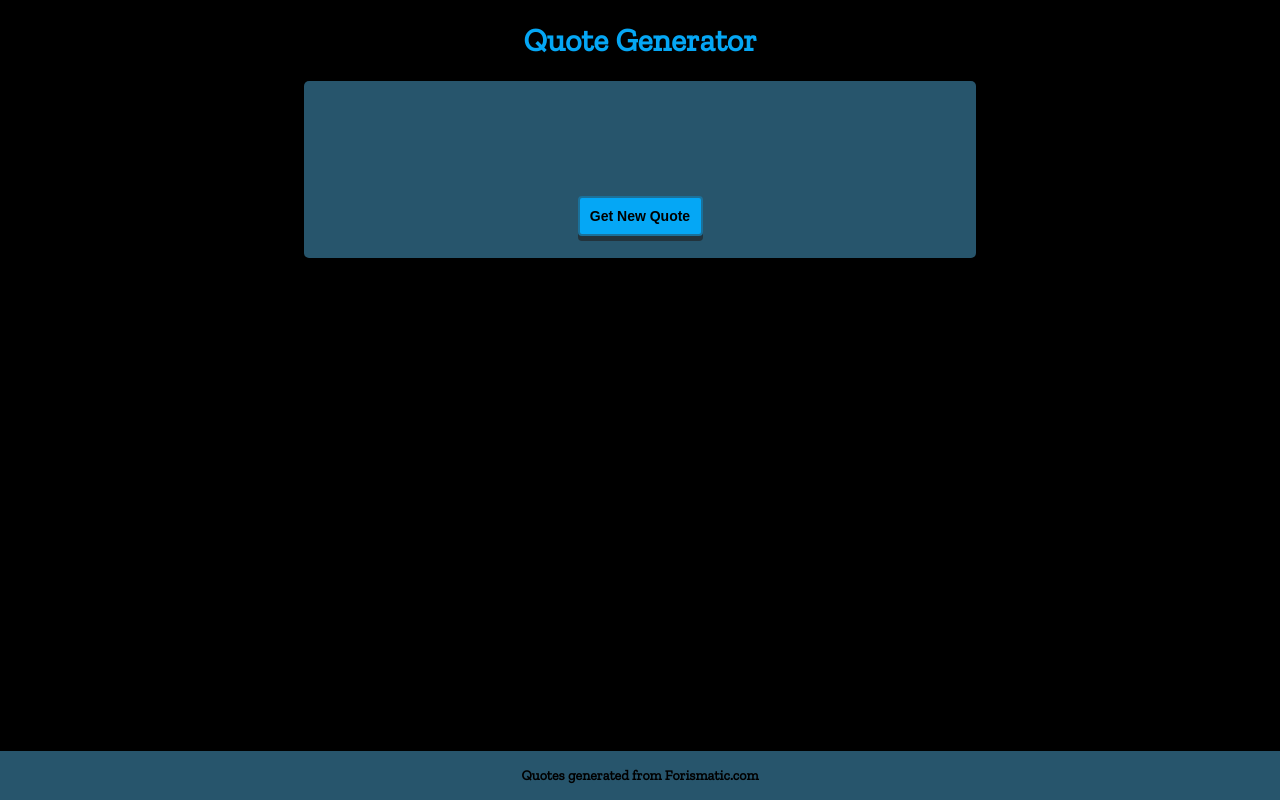
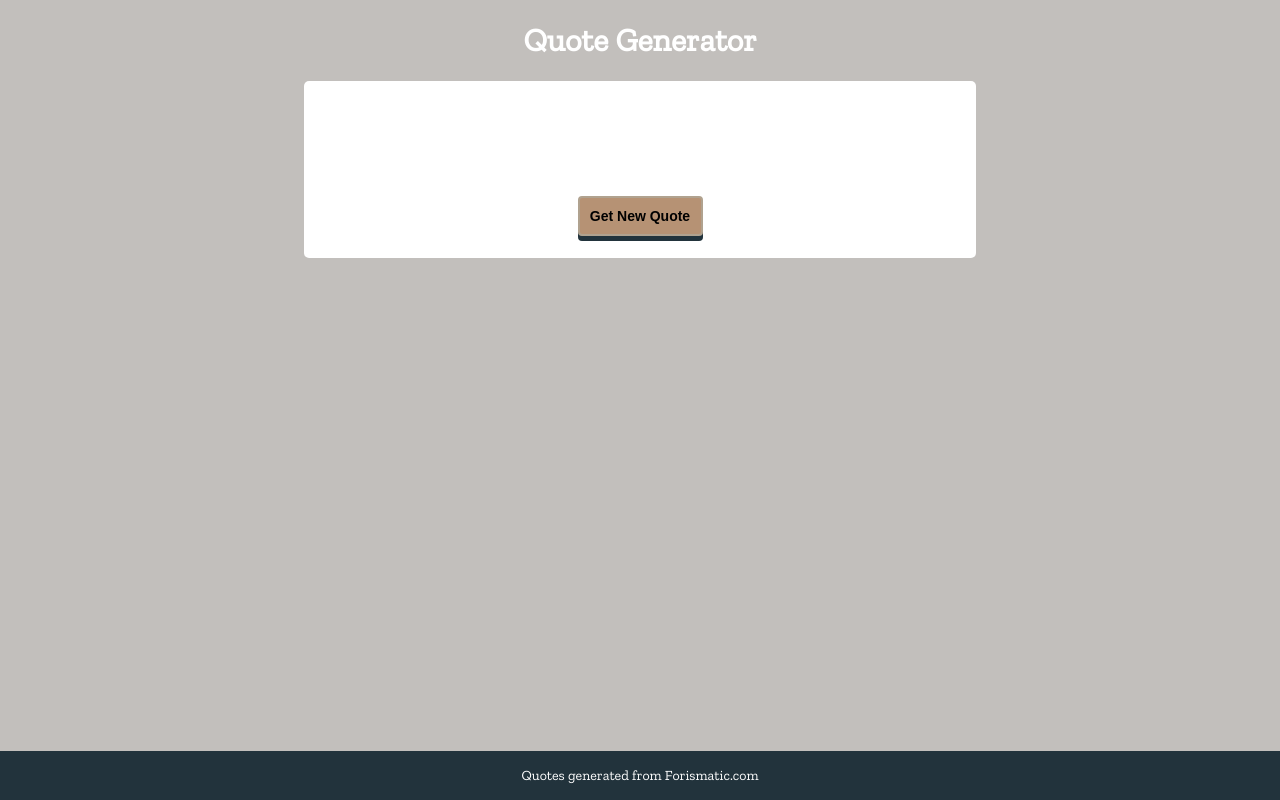
Before and after one commit to marigerr/quote-machine, a plain HTML site: page index.html in a window 1280 px wide. Drawn offline with nearby package versions, Linux system fonts and the light colour scheme.

Commit message:
light color changes

```diff
--- a/index.css
+++ b/index.css
@@ -1,5 +1,5 @@
 html {
-  background-color: black;
+  background-color: #C2BFBC;
   font-family: 'Zilla Slab', serif;
   height: 100%;
   width: 100%;
@@ -9,14 +9,13 @@ html {
 
 #headerTitle {
   text-align: center;
-  color: #05A7F5;
+  color: white;
 }
 
 #quote-box {
   width: 50%;
   height: 50%;
-  /*background-color: white;*/
-  background-color: #27556C;
+  background-color: white;
   margin: 0 auto;
   padding: 20px;
   border-radius: 5px;
@@ -25,7 +24,6 @@ html {
   justify-content: space-around;
   align-items: center;
   font-size: 20px;
-  /*color:white;*/
 }
 
 #author {
@@ -39,8 +37,8 @@ html {
 
 .button {
   width: 125px;
-  background-color: #05A7F5;
-  border: 2px solid #1A719B;
+  background-color: #B69274;
+  border: 2px solid #B0A28F;
   color: black;
   padding: 10px 10px;
   text-align: center;
@@ -61,7 +59,7 @@ html {
 }
 
 .button:active {
-  background-color: #801515;
+  background-color: #B69274;
   box-shadow: 0 2px #666;
   transform: translateY(4px);
 }
@@ -80,10 +78,11 @@ footer {
   bottom: 0;
   left: 0;
   padding: 1rem;
-  background-color: #27556C;
+  background-color: #22333C;
+  color:white;
   text-align: center;
   font-size: 14px;
-  font-weight: bolder;
+  /*font-weight: bolder;*/
 }
 
 @media (max-width: 768px) {
--- a/index.html
+++ b/index.html
@@ -25,7 +25,7 @@
 
     <script type="text/javascript" src="https://cdnjs.cloudflare.com/ajax/libs/jquery/3.1.0/jquery.min.js"></script>
     <script type="text/javascript" src="index.js"></script>
-    <!--<script type="text/javascript" src="https://gitcdn.link/repo/freeCodeCamp/testable-projects-fcc/master/build/bundle.js"></script>-->
+    <script type="text/javascript" src="https://gitcdn.link/repo/freeCodeCamp/testable-projects-fcc/master/build/bundle.js"></script>
 
 </body>
 
```
